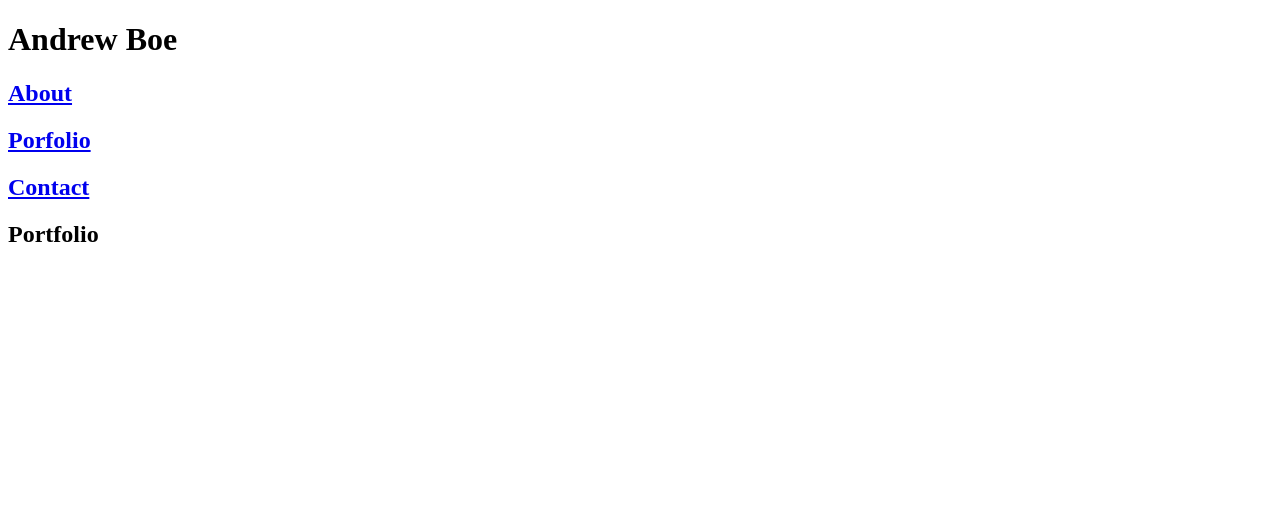
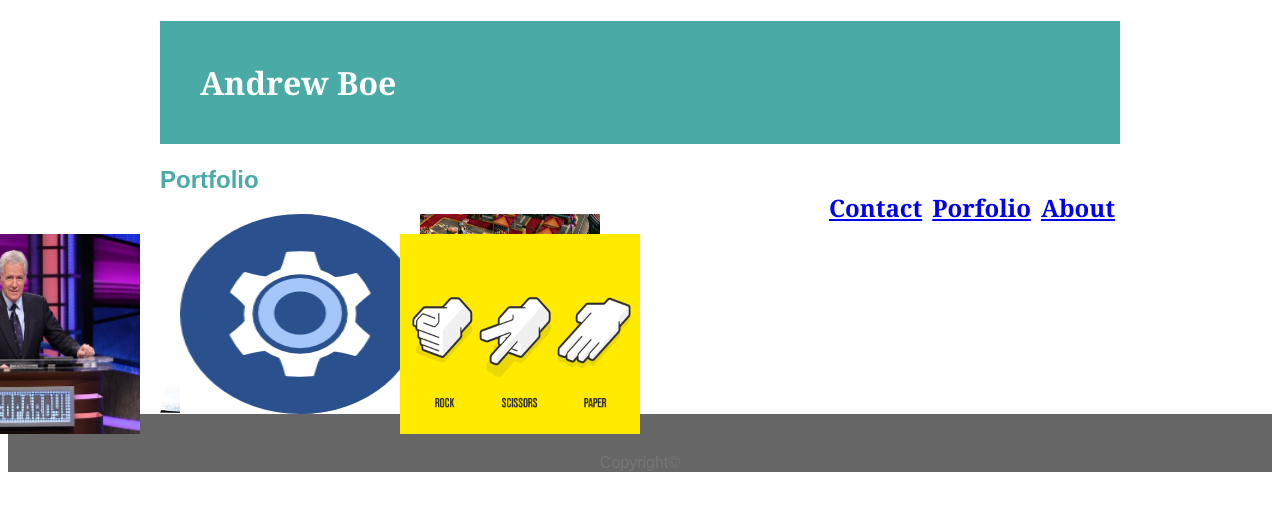
Before and after one commit to Drewpb333/Basic-Portfolio, a plain HTML site: page portfolio.html in a window 1280 px wide. Drawn offline with Linux system fonts and the light colour scheme.

Commit message:
3/7/2018 commit

```diff
--- a/assets/css/style.css
+++ b/assets/css/style.css
@@ -0,0 +1,85 @@
+header {
+    background-color:   #ffffff;
+    font-family: 'Georgia', Times, Times New Roman, serif;
+    width: 960px;
+    margin: 0 auto;
+    border-style: line;
+    border-color: black;
+}
+
+.header_left {
+    color:#ffffff;
+    background-color: #4aaaa5;
+    padding: 40px;
+}
+
+.header_right {
+    padding: 5px;
+    float: right;
+}
+
+#head_main {
+    color: #4aaaa5;
+}
+
+.wrapper{
+    background-color: #ffffff;
+}
+
+.main {
+    color: #777777;
+    font-family: 'Arial', 'Helvetica Neue', Helvetica, sans-serif;
+    width: 960px;
+    margin: 0 auto;
+    border-color: #dddddd;
+}
+
+footer{
+    border-top-style: line;
+    border-top-color: #4aaaa5;
+    text-align: center;
+    background-color: #666666;
+    color: #777777;
+    padding-top: 40px;
+    font-family: 'Arial', 'Helvetica Neue', Helvetica, sans-serif;
+}
+
+.portfolio_img{
+    width: 240px;
+    height: 200px;
+    position: relative;
+}
+
+#hangman{
+    width: 240px;
+    height: 200px;
+}
+
+#rpg{
+    position: absolute;
+    left: 200px;
+    width: 240px;
+    height: 200px;
+}
+
+#trivia{
+    position: absolute;
+    top: 20px;
+    right: 260px;
+    width: 240px;
+    height: 200px;
+}
+
+#widget{
+    position: absolute;
+    left: 20px;
+    width: 240px;
+    height: 200px;
+}
+
+#rockpaperscissors{
+    position: absolute;
+    top: 20px;
+    width: 240px;
+    height: 200px;
+}
--- a/portfolio.html
+++ b/portfolio.html
@@ -6,14 +6,26 @@
         <link href="./assets/css/style.css" rel='stylesheet' type='text/css'/>
     </head>
     <body>
+        <div class='main'>
         <header>
-            <h1>Andrew Boe</h1>
-            <h2><a href="./index.html">About</a></h2>
-            <h2><a href="./portfolio.html">Porfolio</a></h2>
-            <h2><a href="./contact">Contact</a></h2>
+            <h1 class="header_left">Andrew Boe</h1>
+            <h2 class="header_right"><a href="./index.html">About</a></h2>
+            <h2 class= "header_right"><a href="./portfolio.html">Porfolio</a></h2>
+            <h2 class= "header_right"><a href="./contact.html">Contact</a></h2>
         </header>
         <section>
-            <h2>Portfolio</h2>
+            <h1 id='head_main'>Portfolio</h1>
         </section>
+        <div class="portfolio_img">
+                <img src='./assets/images/hangman.jpg' alt='hangman' id='hangman'/>
+                <img src='./assets/images/rpg.jpg' alt='rpg' id='rpg' />
+                <img src='./assets/images/trivia.jpg' alt='trivia' id='trivia' />
+                <img src='./assets/images/widget.png' alt='widget' id='widget' />
+                <img src='./assets/images/rockpaperscissors.png' alt='rockpaperscissors' id ='rockpaperscissors'/>
+            </div>
+        </div>
+        <footer>
+            Copyright©
+        </footer>
     </body>
 </html>
```
Also changed, not shown: contact.html (+5 -2 lines), index.html (+20 -14 lines), assets/images/hangman.jpg (added), assets/images/rockpaperscissors.png (added), assets/images/rpg.jpg (added), assets/images/trivia.jpg (added), assets/images/widget.png (added).
